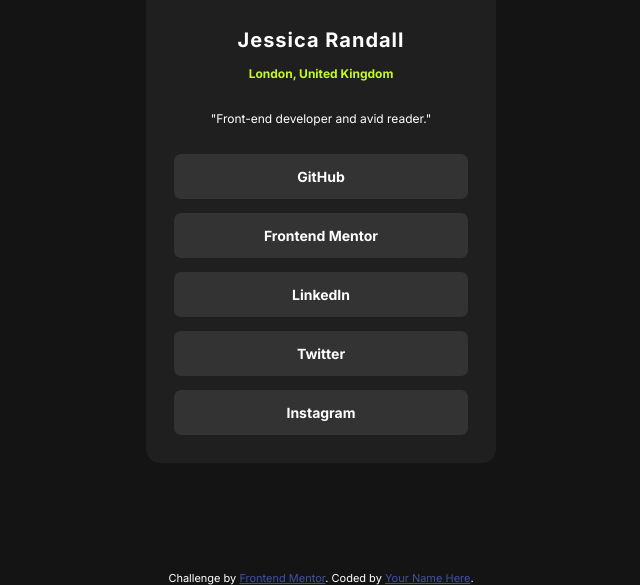
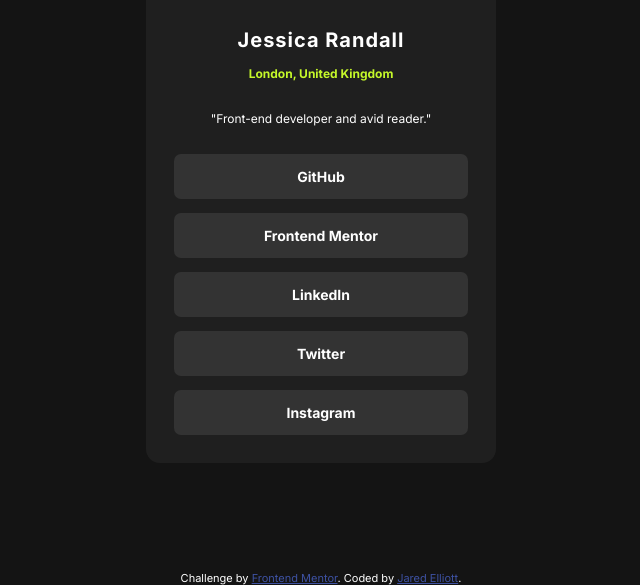
Before and after one commit to CLTJared/fe.io-social-links, a plain HTML site: page index.html in a window 1280 px wide. Shown: the part 215-800 px from the top of the page, without its empty margins (319-959 px from the left). Drawn offline with Linux system fonts and the light colour scheme.

Commit message:
Update index.html
Added name to footer.

```diff
--- a/index.html
+++ b/index.html
@@ -33,7 +33,7 @@
 
   <div class="attribution">
     Challenge by <a href="https://www.frontendmentor.io?ref=challenge" target="_blank">Frontend Mentor</a>.
-    Coded by <a href="#">Your Name Here</a>.
+    Coded by <a href="#">Jared Elliott</a>.
   </div>
 </body>
 </html>
```
